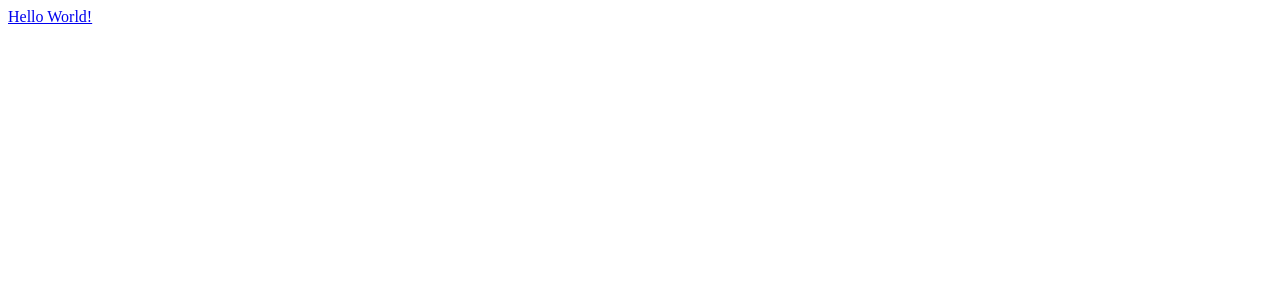
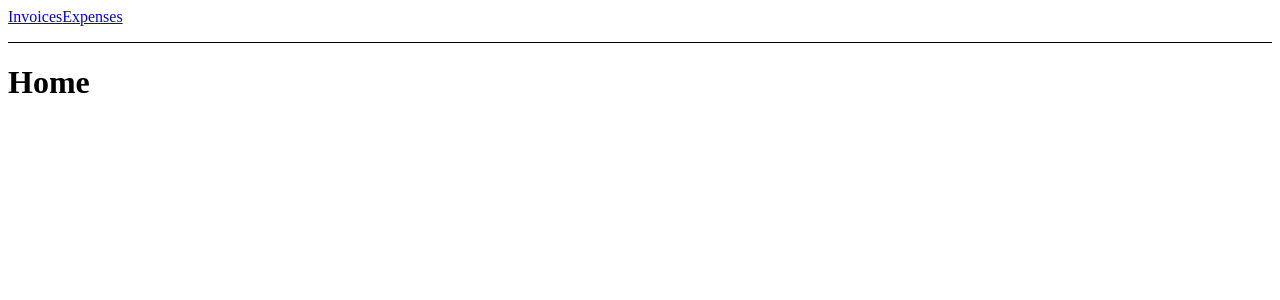
Before and after one commit to ada0104/shortner, a React app: page / in a window 1280 px wide. Shown: the top 300 px of the page. Built offline with nearby package versions, Linux system fonts and the light colour scheme.

Commit message:
react router

```diff
--- a/src/App.tsx
+++ b/src/App.tsx
@@ -1,6 +1,24 @@
-import React from 'react';
-import Link from '@app/Link';
+import { Routes, Route } from 'react-router-dom';
+import Provider from './component/util/provider.component';
+import Expenses from './container/expenses.container';
+import Invoices from './container/invoices.container';
 
-const App = () => <Link page="https://www.google.com/">Hello World!</Link>;
+const App = () => (
+  <Provider>
+    <Routes>
+      <Route path="/expenses" element={<Expenses />} />
+      <Route path="/invoices" element={<Invoices />} />
+      <Route path="/" element={<h1>Home</h1>} />
+      <Route
+        path="*"
+        element={
+          <main style={{ padding: "'1rem'" }}>
+            <p>There is nothing here!</p>
+          </main>
+        }
+      />
+    </Routes>
+  </Provider>
+);
 
 export default App;
--- a/src/Link.tsx
+++ /dev/null
@@ -1,36 +0,0 @@
-import React, { ReactNode, useState } from 'react';
-
-const STATUS = {
-  HOVERED: 'hovered',
-  NORMAL: 'normal',
-};
-
-interface Props {
-  page: string;
-  children: ReactNode
-}
-
-const Link = ({ page, children }: Props) => {
-  const [status, setStatus] = useState(STATUS.NORMAL);
-
-  const onMouseEnter = () => {
-    setStatus(STATUS.HOVERED);
-  };
-
-  const onMouseLeave = () => {
-    setStatus(STATUS.NORMAL);
-  };
-
-  return (
-    <a
-      className={status}
-      href={page || '/#'}
-      onMouseEnter={onMouseEnter}
-      onMouseLeave={onMouseLeave}
-    >
-      {children}
-    </a>
-  );
-};
-
-export default Link;
--- /dev/null
+++ b/src/component/util/header.component.tsx
@@ -0,0 +1,19 @@
+import { Link } from 'react-router-dom';
+
+const Header = () => {
+  const style = {
+    borderBottom: 'solid 1px',
+    paddingBottom: '1rem',
+  };
+
+  return (
+    <div>
+      <nav style={style}>
+        <Link to="/invoices">Invoices</Link>
+        <Link to="/expenses">Expenses</Link>
+      </nav>
+    </div>
+  );
+};
+
+export default Header;
--- /dev/null
+++ b/src/component/util/provider.component.tsx
@@ -0,0 +1,17 @@
+import { ReactChild } from 'react';
+import Header from './header.component';
+
+interface Props {
+  children: ReactChild;
+}
+
+const Provider = ({ children }: Props) => {
+  return (
+    <>
+      <Header />
+      {children}
+    </>
+  );
+};
+
+export default Provider;
--- /dev/null
+++ b/src/container/expenses.container.tsx
@@ -0,0 +1,9 @@
+import React from 'react';
+
+const Expenses = () => (
+  <main style={{ padding: '1rem 0' }}>
+    <h2>Expenses</h2>
+  </main>
+);
+
+export default Expenses;
--- /dev/null
+++ b/src/container/invoices.container.tsx
@@ -0,0 +1,9 @@
+import React from 'react';
+
+const Invoices = () => (
+  <main style={{ padding: '1rem 0' }}>
+    <h2>Invoices</h2>
+  </main>
+);
+
+export default Invoices;
--- a/src/index.tsx
+++ b/src/index.tsx
@@ -1,5 +1,11 @@
 import React from 'react';
 import ReactDom from 'react-dom';
+import { BrowserRouter } from 'react-router-dom';
 import App from '@app/App';
 
-ReactDom.render(<App />, document.getElementById('root'));
+ReactDom.render(
+  <BrowserRouter>
+    <App />
+  </BrowserRouter>,
+  document.getElementById('root'),
+);
--- a/webpack.config.js
+++ b/webpack.config.js
@@ -1,4 +1,4 @@
-const path = require("path");
+const path = require('path');
 const TsconfigPathsPlugin = require('tsconfig-paths-webpack-plugin');
 const HtmlWebpackPlugin = require('html-webpack-plugin');
 
@@ -20,20 +20,35 @@ module.exports = {
         test: /.jsx$/,
         exclude: /node_modules/,
         use: {
-          loader: "babel-loader",
-          options: { presets: ["@babel/preset-react", "@babel/preset-env"] },
+          loader: 'babel-loader',
+          options: {
+            presets: [
+              [
+                '@babel/preset-react',
+                {
+                  runtime: 'automatic',
+                },
+              ],
+              '@babel/preset-env',
+            ],
+          },
         },
       },
       {
         test: /.tsx$/,
         exclude: /node_modules/,
         use: {
-          loader: "babel-loader",
+          loader: 'babel-loader',
           options: {
             presets: [
-              "@babel/typescript",
-              "@babel/preset-react",
-              "@babel/preset-env",
+              '@babel/typescript',
+              [
+                '@babel/preset-react',
+                {
+                  runtime: 'automatic',
+                },
+              ],
+              '@babel/preset-env',
             ],
           },
         },
@@ -42,9 +57,9 @@ module.exports = {
         test: /.ts$/,
         exclude: /node_modules/,
         use: {
-          loader: "babel-loader",
+          loader: 'babel-loader',
           options: {
-            presets: ["@babel/typescript", "@babel/preset-env"],
+            presets: ['@babel/typescript', '@babel/preset-env'],
           },
         },
       },
@@ -52,9 +67,9 @@ module.exports = {
         test: /\.js$/,
         exclude: /node_modules/,
         use: {
-          loader: "babel-loader",
+          loader: 'babel-loader',
           options: {
-            presets: ["@babel/preset-env"],
+            presets: ['@babel/preset-env'],
           },
         },
       },
@@ -62,12 +77,13 @@ module.exports = {
   },
   plugins: [
     new HtmlWebpackPlugin({
-      filename: "index.html",
-      template: "./index.html",
+      filename: 'index.html',
+      template: './public/index.html',
     }),
   ],
   devServer: {
     port: 3000,
     open: true,
+    historyApiFallback: true,
   },
 };
```
Also changed, not shown: package.json (+10 -4 lines), .eslintrc.json, .prettierrc.json (added), public/index.html (renamed from index.html), 2 other files (tests, documents, lock files or other folders).
